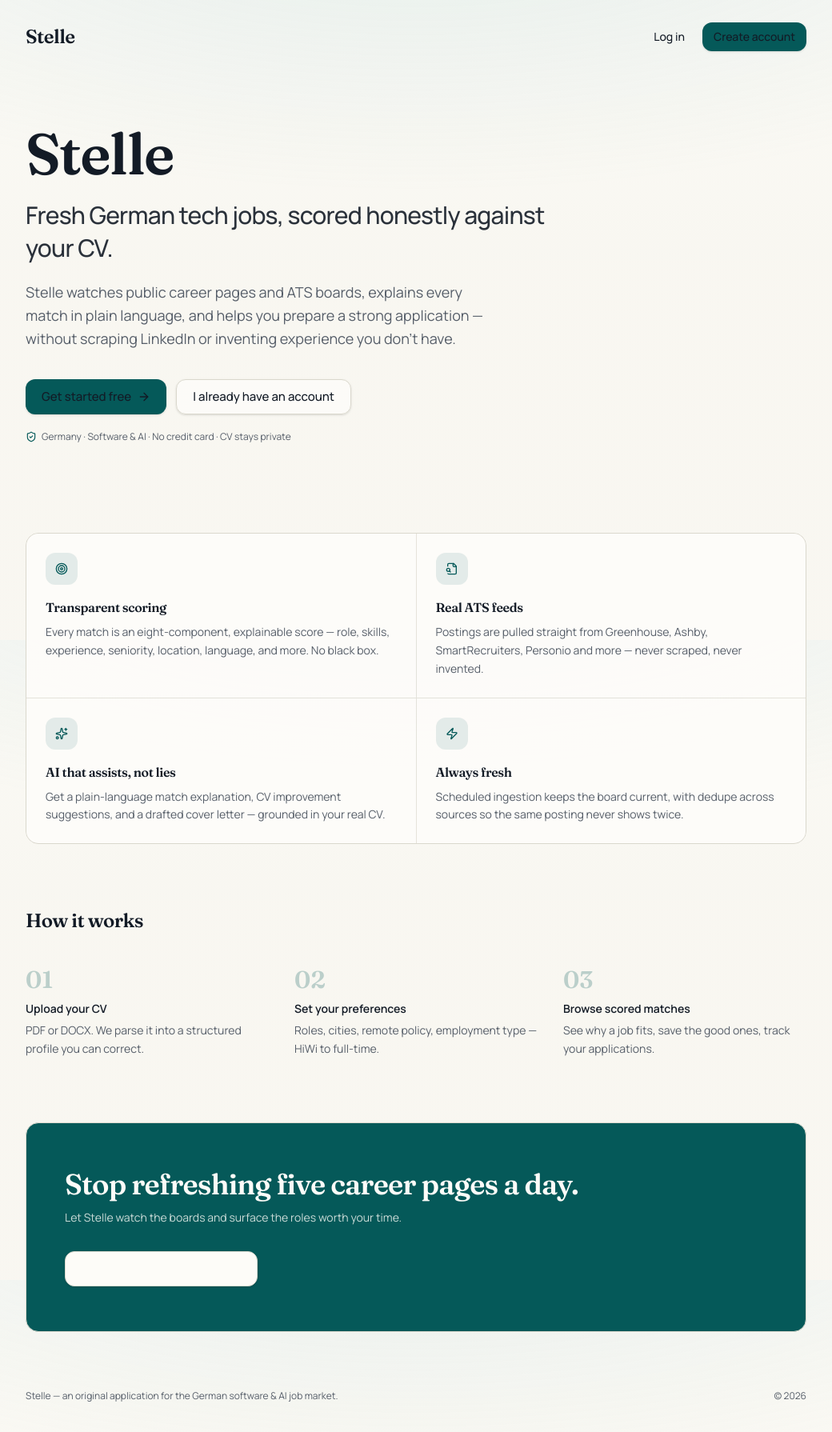
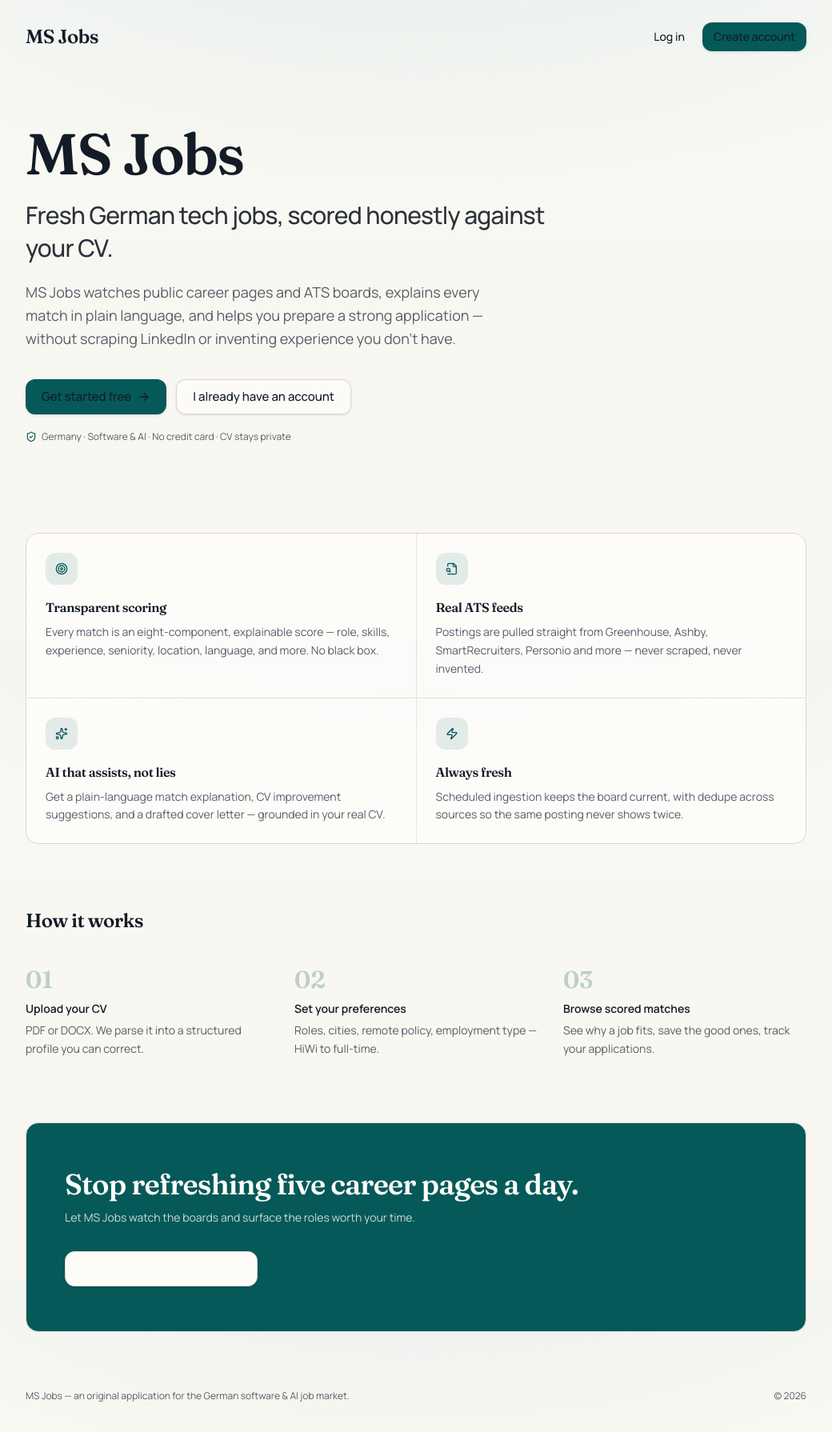
Before and after one commit to MuradSiddiqui/MSJobs, a Next.js app: page / in a window 1280 px wide. Shown: the top 1790 px of the page at 80% size, without its empty margins (120-1160 px from the left). Built offline with nearby package versions, Linux system fonts and the light colour scheme.

Commit message:
Rename product from Stelle to MS Jobs

```diff
--- a/package.json
+++ b/package.json
@@ -1,5 +1,5 @@
 {
-  "name": "stelle",
+  "name": "ms-jobs",
   "version": "0.1.0",
   "private": true,
   "engines": {
--- a/src/app/layout.tsx
+++ b/src/app/layout.tsx
@@ -15,7 +15,7 @@ const display = Fraunces({
 });
 
 export const metadata: Metadata = {
-  title: "Stelle — German tech jobs, matched to your CV",
+  title: "MS Jobs — German tech jobs, matched to your CV",
   description: "Discover fresh German software jobs, see why they match, and track applications.",
 };
 
--- a/src/app/onboarding/page.tsx
+++ b/src/app/onboarding/page.tsx
@@ -13,7 +13,7 @@ export default async function OnboardingPage() {
   return (
     <div className="mx-auto max-w-xl px-4 py-12">
       <p className="text-xs font-medium uppercase tracking-wider text-muted-foreground">Onboarding</p>
-      <h1 className="mt-2 text-2xl font-semibold">Tell Stelle what to look for</h1>
+      <h1 className="mt-2 text-2xl font-semibold">Tell MS Jobs what to look for</h1>
       <p className="mt-1 text-sm text-muted-foreground">
         You can change all of this later in Profile.
       </p>
--- a/src/app/page.tsx
+++ b/src/app/page.tsx
@@ -53,7 +53,7 @@ export default function HomePage() {
 
       <header className="mx-auto flex max-w-5xl items-center justify-between px-6 py-7">
         <Link href="/" className="font-display text-2xl font-semibold tracking-tight">
-          Stelle
+          MS Jobs
         </Link>
         <div className="flex items-center gap-2">
           <Button asChild variant="ghost">
@@ -68,13 +68,13 @@ export default function HomePage() {
       <main className="mx-auto max-w-5xl px-6">
         <section className="pb-20 pt-10 md:pb-28 md:pt-16">
           <p className="font-display text-5xl font-semibold tracking-tight text-foreground md:text-7xl">
-            Stelle
+            MS Jobs
           </p>
           <h1 className="mt-5 max-w-2xl text-2xl font-medium leading-snug tracking-tight text-foreground/90 md:text-3xl">
             Fresh German tech jobs, scored honestly against your CV.
           </h1>
           <p className="mt-5 max-w-xl text-base leading-relaxed text-muted-foreground md:text-lg">
-            Stelle watches public career pages and ATS boards, explains every match in
+            MS Jobs watches public career pages and ATS boards, explains every match in
             plain language, and helps you prepare a strong application — without
             scraping LinkedIn or inventing experience you don&apos;t have.
           </p>
@@ -125,7 +125,7 @@ export default function HomePage() {
             Stop refreshing five career pages a day.
           </h2>
           <p className="mt-3 max-w-md text-sm text-accent-foreground/80">
-            Let Stelle watch the boards and surface the roles worth your time.
+            Let MS Jobs watch the boards and surface the roles worth your time.
           </p>
           <Button
             asChild
@@ -141,7 +141,7 @@ export default function HomePage() {
         </section>
 
         <footer className="flex flex-wrap items-center justify-between gap-2 py-10 text-xs text-muted-foreground">
-          <span>Stelle — an original application for the German software &amp; AI job market.</span>
+          <span>MS Jobs — an original application for the German software &amp; AI job market.</span>
           <span>© {new Date().getFullYear()}</span>
         </footer>
       </main>
--- a/src/components/app-shell.tsx
+++ b/src/components/app-shell.tsx
@@ -74,9 +74,9 @@ export function AppShell({
       <aside className="fixed inset-y-0 left-0 z-30 hidden w-60 border-r border-border/80 bg-sidebar/90 p-4 backdrop-blur-md md:flex md:flex-col">
         <Link href="/dashboard" className="mb-8 px-2.5">
           <span className="font-display text-xl font-semibold tracking-tight text-foreground">
-            Stelle
+            MS Jobs
           </span>
-          <span className="mt-0.5 block text-[11px] text-muted-foreground">German tech jobs</span>
+          <span className="mt-0.5 block text-[11px] text-muted-foreground">AI job search</span>
         </Link>
         {nav}
         <div className="mt-auto space-y-2 border-t border-border/60 pt-4">
@@ -89,7 +89,7 @@ export function AppShell({
 
       <header className="sticky top-0 z-20 flex items-center justify-between border-b border-border/80 bg-background/85 px-4 py-3 backdrop-blur-md md:hidden">
         <Link href="/dashboard" className="font-display text-lg font-semibold tracking-tight">
-          Stelle
+          MS Jobs
         </Link>
         <Button
             variant="ghost"
```
Also changed, not shown: 1 other file (tests, documents, lock files or other folders). Lines whose indentation alone changed are shown as unchanged.
